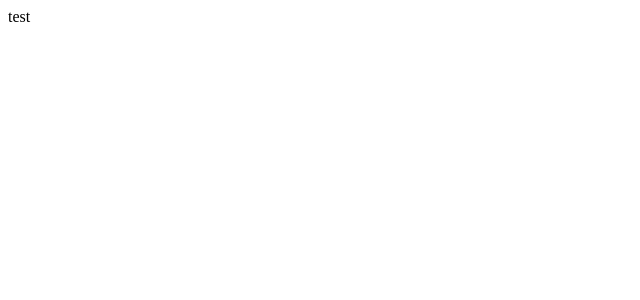
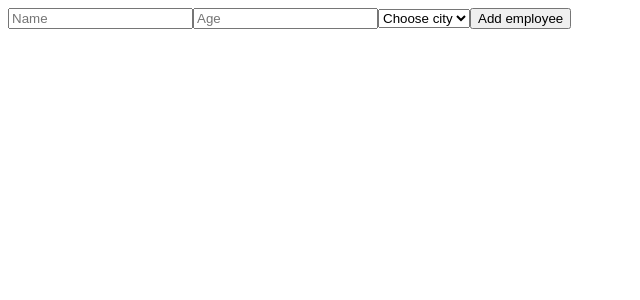
Before and after one commit to IevaSta/Employee-table, a React (Create React App) app: page / in a window 1280 px wide. Shown: the top 300 px of the page, without its empty margins (0-640 px from the left). Built offline with nearby package versions, Linux system fonts and the light colour scheme.

Commit message:
addNewEmployee && sortEmployees reducerframe

```diff
--- a/src/App.jsx
+++ b/src/App.jsx
@@ -1,7 +1,14 @@
 import "./App.scss";
+import NewData from "./Components/NewData";
+import Table from "./Components/Table";
 
 function App() {
-  return <>test</>;
+  return (
+    <>
+      <Table />
+      <NewData />
+    </>
+  );
 }
 
 export default App;
--- /dev/null
+++ b/src/Components/NewData.jsx
@@ -0,0 +1,31 @@
+import { useRef } from "react";
+
+function NewData() {
+  const nameRef = useRef();
+  const ageRef = useRef();
+  const selectRef = useRef();
+
+  const add = () => {
+    nameRef.current.value = "";
+    ageRef.current.value = "";
+    selectRef.current.value = "";
+  };
+
+  return (
+    <div>
+      <input ref={nameRef} type="text" placeholder="Name" />
+
+      <input ref={ageRef} type="number" placeholder="Age" />
+
+      <select ref={selectRef} name="" id="">
+        <option value="">Choose city</option>
+        <option>Vilnius</option>
+        <option>Kaunas</option>
+        <option>Klaipėda</option>
+      </select>
+      <button onClick={add}>Add employee</button>
+    </div>
+  );
+}
+
+export default NewData;
--- /dev/null
+++ b/src/Components/Table.jsx
@@ -0,0 +1,5 @@
+function Table() {
+  return <></>;
+}
+
+export default Table;
--- /dev/null
+++ b/src/Constants/dataConstants.js
@@ -0,0 +1,2 @@
+export const addNewEmployee_const = 'addNewEmployee_const';
+export const sortEmployeesByAge_const = 'sortEmployeesByAge_const';
```
Also changed, not shown: src/Action/dataActions.js (added, +14 -0 lines), src/Reducers/DataReducer.js (added, +22 -0 lines).
